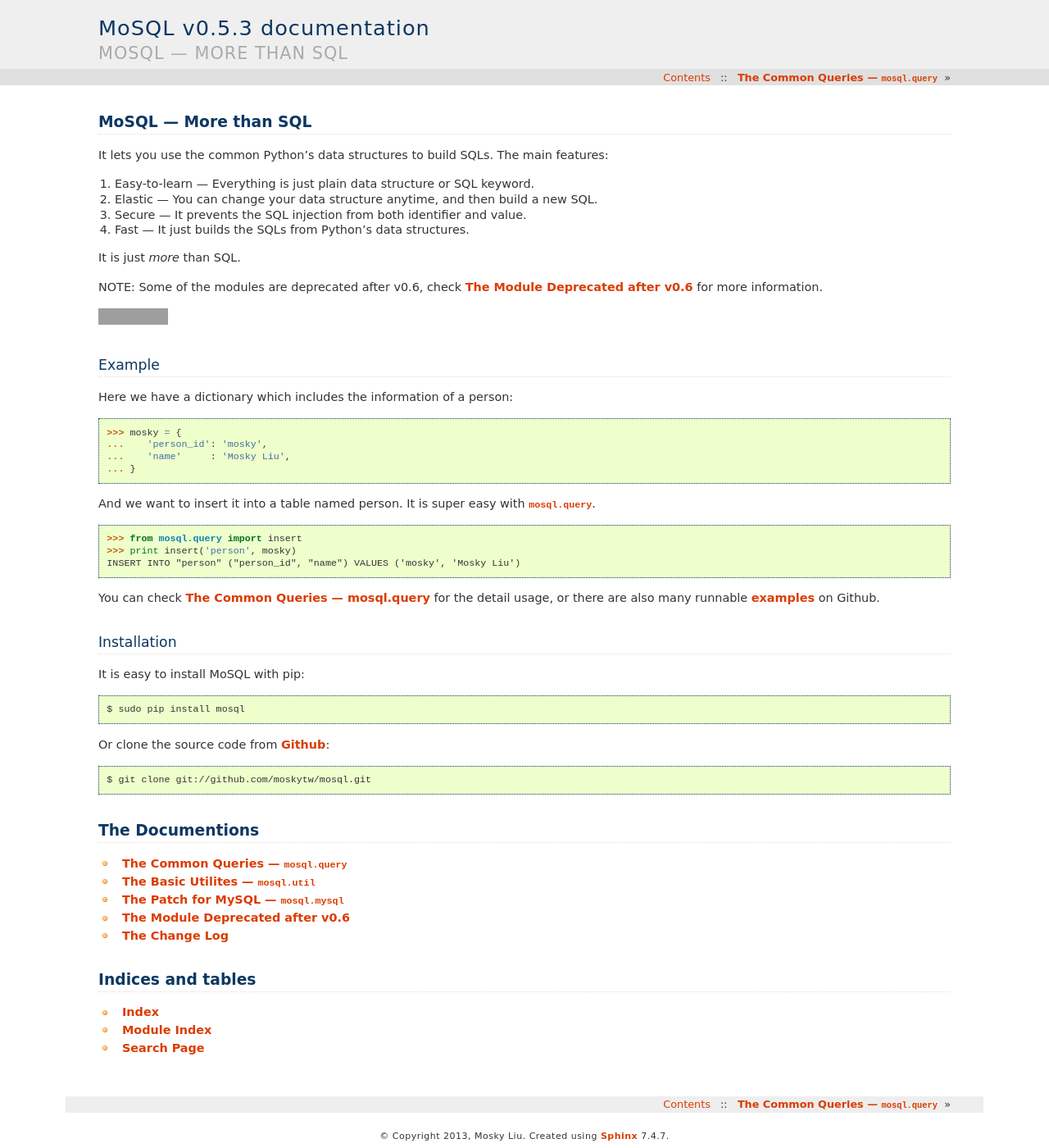
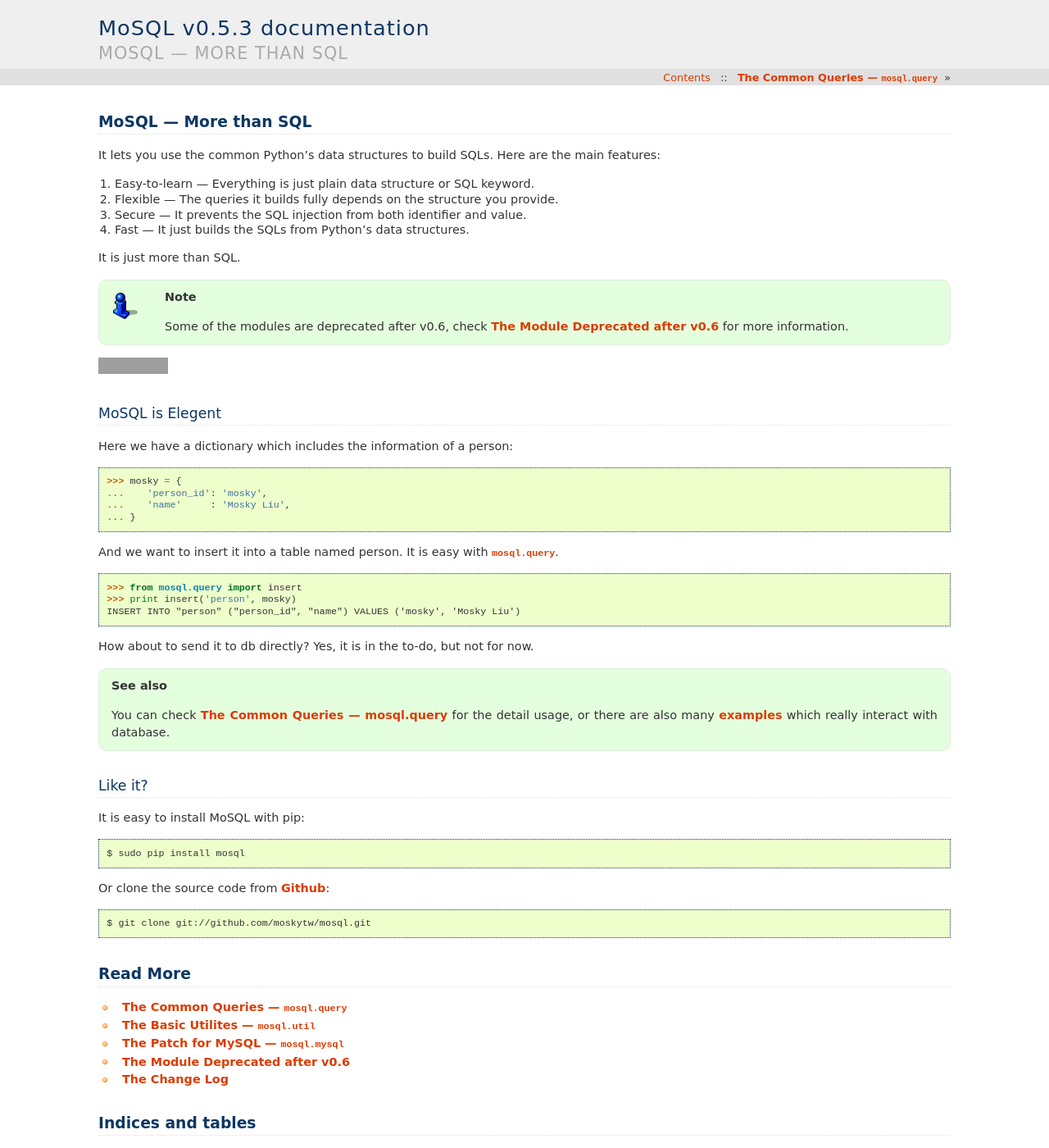
Before and after one commit to moskytw/mosql, a Sphinx documentation site: the page built from docs/index.rst, in a window 1280 px wide and 1400 px high. Shown: the whole window at 82% size. Built offline with Sphinx 7.4.7, drawn with Linux system fonts in a browser that asks for light colours; grey boxes are pictures that could not be loaded.

Commit message:
make the doc better

```diff
--- a/docs/index.rst
+++ b/docs/index.rst
@@ -6,19 +6,19 @@
 MoSQL --- More than SQL
 =======================
 
-It lets you use the common Python's data structures to build SQLs. The main
-features:
+It lets you use the common Python's data structures to build SQLs. Here are the
+main features:
 
 1. Easy-to-learn --- Everything is just plain data structure or SQL keyword.
-2. Elastic --- You can change your data structure anytime, and then build a new
-   SQL.
+2. Flexible --- The queries it builds fully depends on the structure you provide.
 3. Secure --- It prevents the SQL injection from both identifier and value.
 4. Fast --- It just builds the SQLs from Python's data structures.
 
-It is just *more* than SQL.
+It is just more than SQL.
 
-NOTE: Some of the modules are deprecated after v0.6, check :doc:`/deprecated`
-for more information.
+.. note::
+    Some of the modules are deprecated after v0.6, check :doc:`/deprecated` for
+    more information.
 
 .. raw:: html
 
@@ -54,8 +54,8 @@
         </div>
     </div>
 
-Example
--------
+MoSQL is Elegent
+----------------
 
 Here we have a dictionary which includes the information of a person:
 
@@ -64,19 +64,23 @@
 ...    'name'     : 'Mosky Liu',
 ... }
 
-And we want to insert it into a table named person. It is super easy with
+And we want to insert it into a table named person. It is easy with
 :mod:`mosql.query`.
 
 >>> from mosql.query import insert
 >>> print insert('person', mosky)
 INSERT INTO "person" ("person_id", "name") VALUES ('mosky', 'Mosky Liu')
 
-You can check :doc:`/query` for the detail usage, or there are also many
-runnable `examples <https://github.com/moskytw/mosql/tree/dev/examples>`_ on
-Github.
+How about to send it to db directly? Yes, it is in the to-do, but not for now.
 
-Installation
-------------
+.. seealso::
+
+    You can check :doc:`/query` for the detail usage, or there are also many
+    `examples <https://github.com/moskytw/mosql/tree/dev/examples>`_ which
+    really interact with database.
+
+Like it?
+--------
 
 It is easy to install MoSQL with pip:
 
@@ -90,8 +94,8 @@
 
     $ git clone git://github.com/moskytw/mosql.git
 
-The Documentions
-================
+Read More
+=========
 
 .. toctree::
     :maxdepth: 1
```
Also changed, not shown: docs/query.rst (+20 -17 lines), 3 other files.
